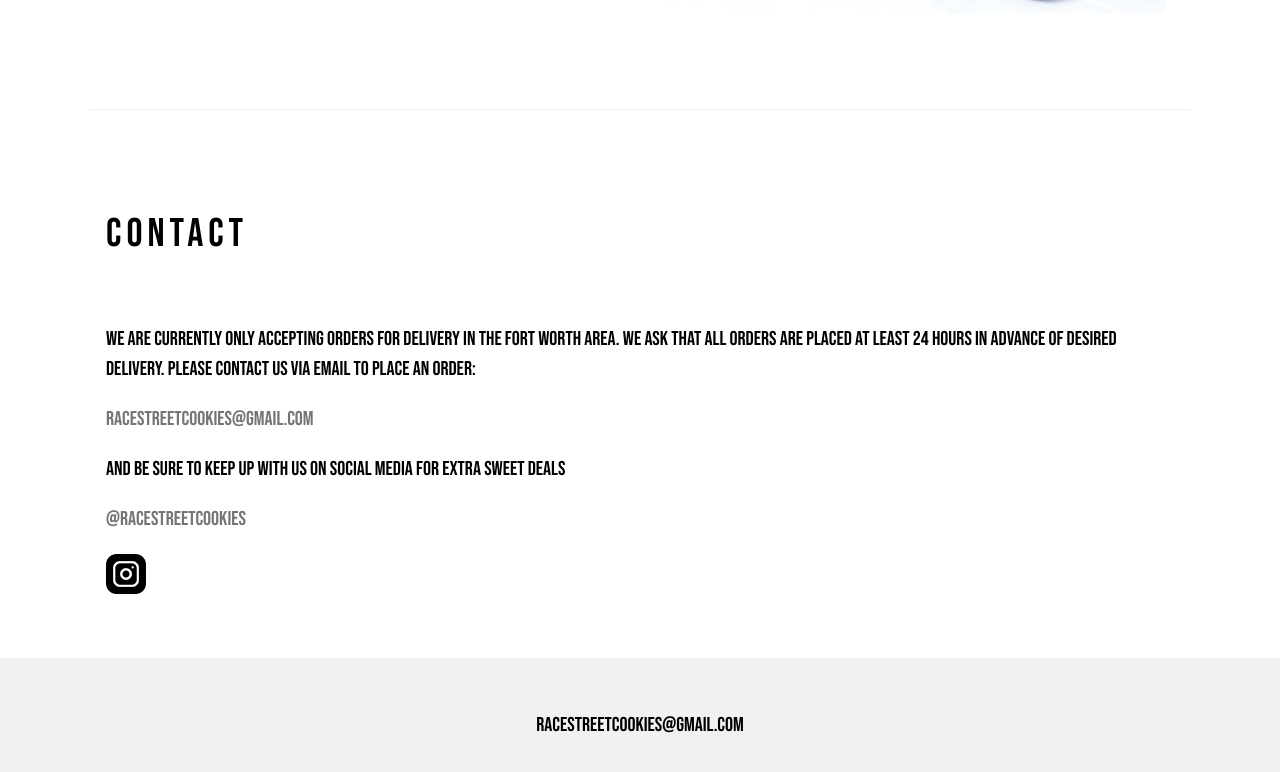
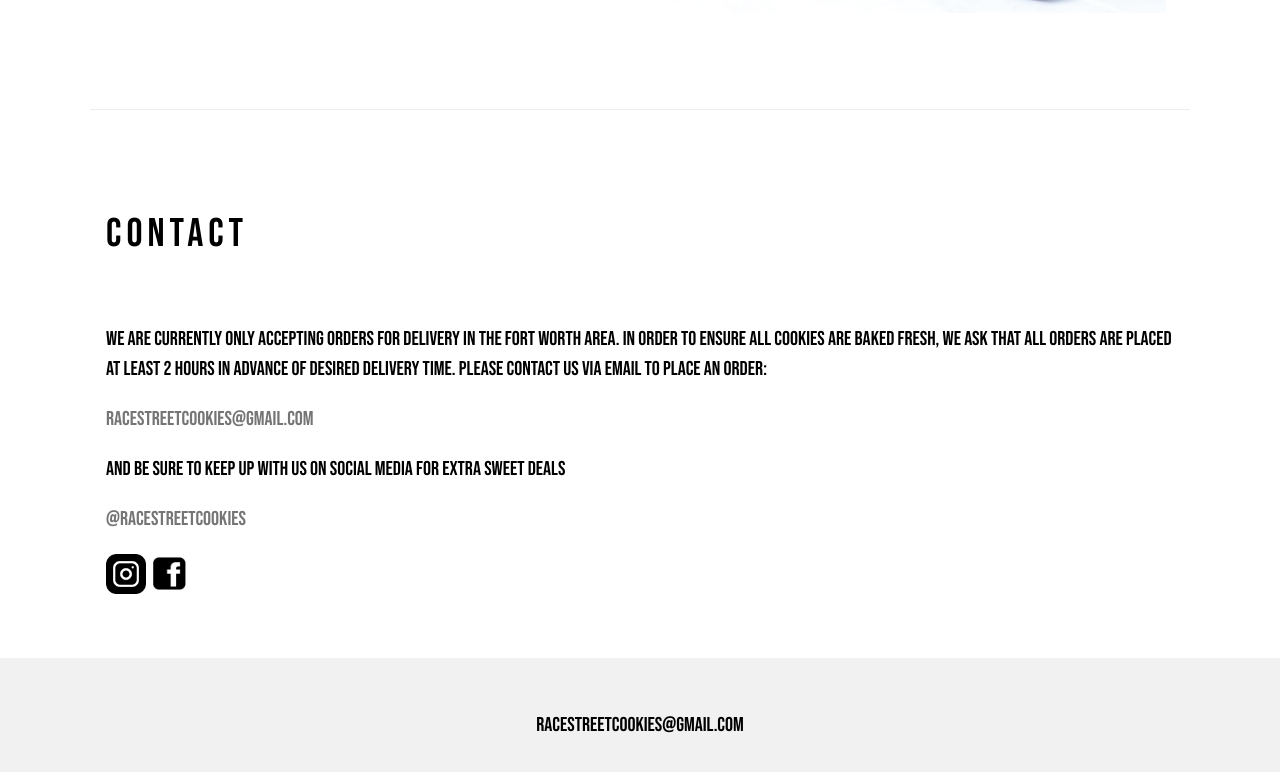
Before and after one commit to racestreetcookies/racestreetcookies.github.io, a plain HTML site: page index.html in a window 1280 px wide. Shown: the part 2153-2925 px from the top of the page. Drawn offline with nearby package versions, Linux system fonts and the light colour scheme.

Commit message:
Update index.html

```diff
--- a/index.html
+++ b/index.html
@@ -86,11 +86,11 @@ h2, h3, h4, h5, h6 {
   <!-- Contact Section -->
   <div class="w3-container w3-padding-64" id="contact">
     <h1>Contact</h1><br>
-    <p>We are currently only accepting orders for delivery in the Fort Worth area. We ask that all orders are placed at least 24 hours in advance of desired delivery. Please contact us via email to place an order: </p>
+    <p>We are currently only accepting orders for delivery in the Fort Worth area. In order to ensure all cookies are baked fresh, we ask that all orders are placed at least 2 hours in advance of desired delivery time. Please contact us via email to place an order: </p>
     <p class="w3-text-grey">racestreetcookies@gmail.com</b></p>
     <p>And be sure to keep up with us on social media for extra sweet deals</p>
     <p class="w3-text-grey">@racestreetcookies</p>
-    <img class="w3-image" src="insta2.png" alt="Instagram" width="40" height="40">
+    <img class="w3-image" src="insta2.png" alt="Instagram" width="40" height="40"> <img class="w3-image" src="facebook.png" alt="Instagram" width="40" height="40">
   </div>
 
 <!-- End page content -->
```
